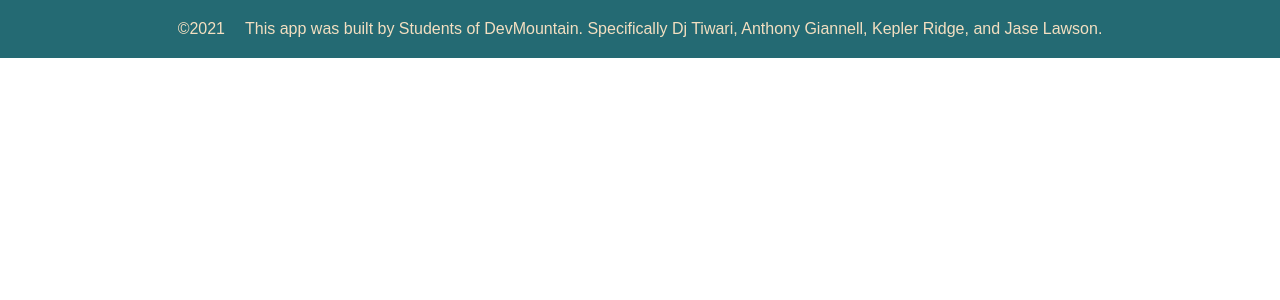
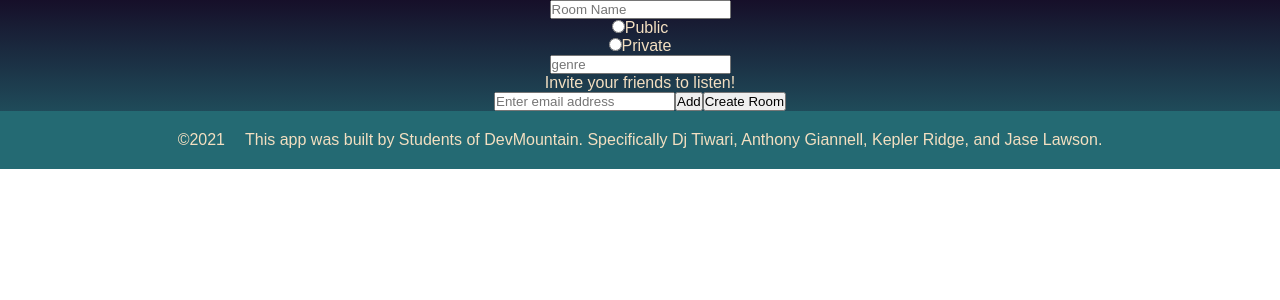
Before and after one commit to agiannell/desk-jockey, a React (Create React App) app: page /NewRoom in a window 1280 px wide. Shown: the top 300 px of the page. Built offline with nearby package versions, Linux system fonts and the light colour scheme; a web font is replaced by a local one.

Commit message:
added descirtption to new playlist creation. Added new component and view for creating new room

```diff
--- a/src/components/dashboard/Dashboard.js
+++ b/src/components/dashboard/Dashboard.js
@@ -51,7 +51,7 @@ const Dashboard = (props) => {
               method: "POST",
               body: JSON.stringify({
                 name: "Desktop-Dj",
-                description: "New playlist description",
+                description: "This is the playlist where the songs you're listening to with friends will show up. Don't delete this playlist or we will have to make a new one for you to listen through!",
                 public: false,
               }),
               scope: "playlist-modify-public playlist-modify-private",
--- /dev/null
+++ b/src/components/newRoom/NewRoom.js
@@ -0,0 +1,28 @@
+
+
+const NewRoom = (props) => {
+
+
+  const handleCreateRoom = () => {
+
+  }
+
+  return (
+    <div>
+      <input placeholder="Room Name" />
+      <form>
+        <input type="radio" id="public" name="room type" value="public" />
+        <label for="public">Public</label><br />
+        <input type="radio" id="private" name="room type" value="private" />
+        <label for="private">Private</label><br />
+      </form>
+      <input placeholder="genre" />
+      <p>Invite your friends to listen!</p>
+      <input placeholder='Enter email address' />
+      <button>Add</button>
+      <button>Create Room</button>
+    </div>
+  )
+}
+
+export default NewRoom
--- a/src/components/room/Room.js
+++ b/src/components/room/Room.js
@@ -21,9 +21,8 @@ const Room = (props) => {
       });
   }, [])
 
-
   const handleAddTrack = (uri) => {
-    let djPlaylistId = playlist_uri.substr(17,)
+    let djPlaylistId = playlist_uri.substr(17)
     fetch(`https://api.spotify.com/v1/playlists/${djPlaylistId}/tracks`, {
       headers: {
         Authorization: "Bearer " + accessToken,
@@ -38,10 +37,13 @@ const Room = (props) => {
     console.log('hit')
   }
 
+  useEffect(() => {
+
+  }, [])
+
   return (
     <div>
       <Header />
-      <button onClick={handleAddTrack} >Hit Me</button>
       <button onClick={() => setShowPlaylists(!showPlaylists)}>Playlists</button>
       {showPlaylists ? (
         <div>
--- a/src/routes.js
+++ b/src/routes.js
@@ -6,6 +6,7 @@ import Contact from './components/contact/Contact';
 import Dashboard from './components/dashboard/Dashboard';
 import Profile from './components/profile/Profile';
 import Room from './components/room/Room';
+import NewRoom from './components/newRoom/NewRoom';
 
 
 export default (
@@ -16,5 +17,6 @@ export default (
     <Route path='/Contact' component={Contact} />
     <Route path='/Profile' component={Profile} />
     <Route path='/Room/:id' component={Room} />
+    <Route path='/NewRoom' component={NewRoom} />
   </Switch>
 )
```
